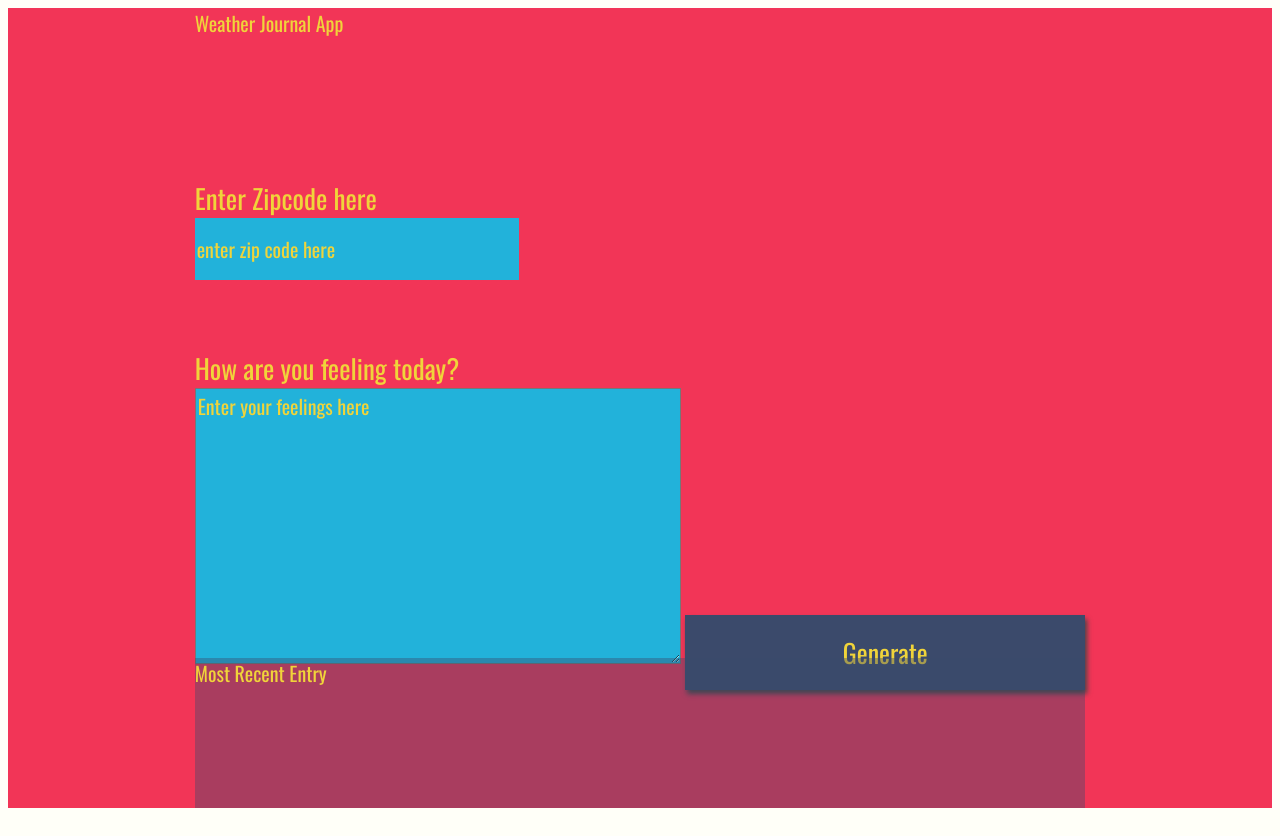
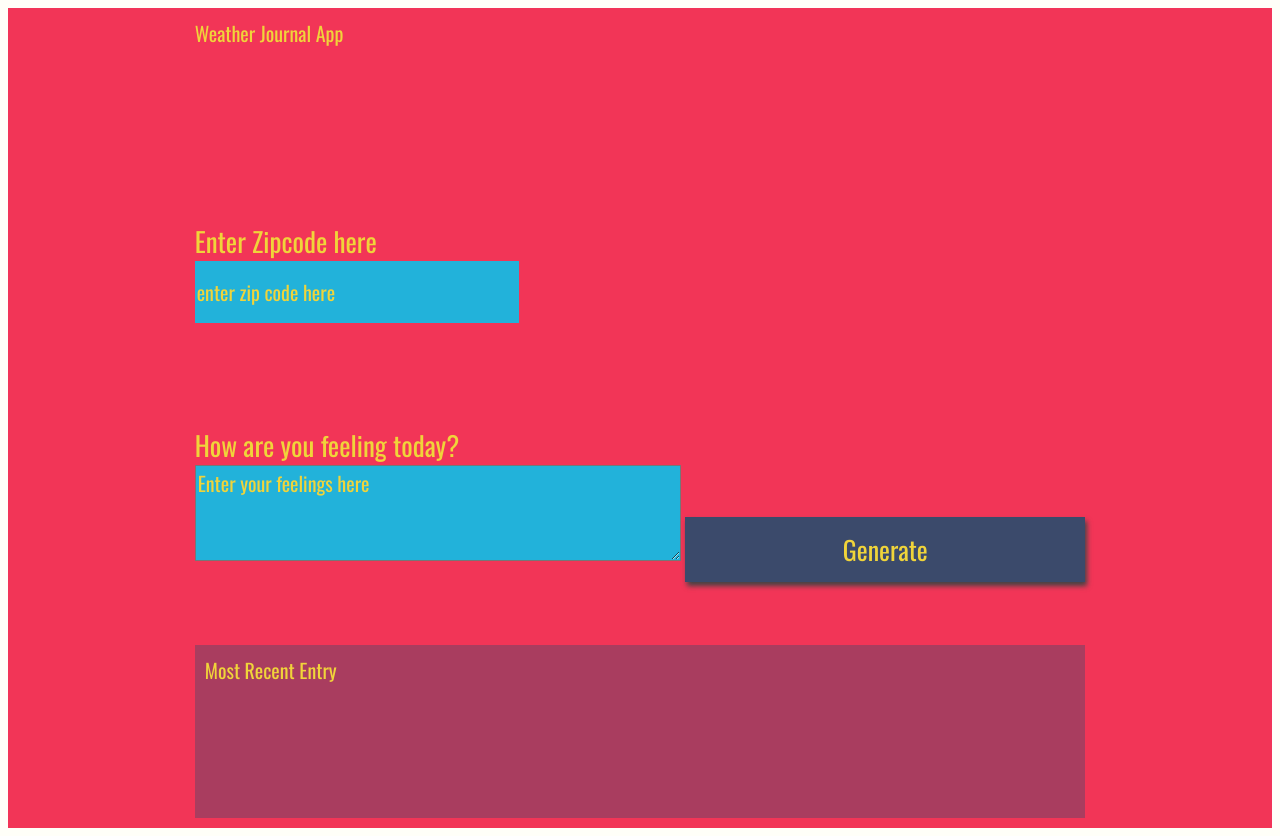
Before and after one commit to briannka/weather-app, a website: page website/index.html in a window 1280 px wide. Drawn offline with nearby package versions, Linux system fonts and the light colour scheme; a web font is replaced by a local one.

Commit message:
updated dependencies and styling

```diff
--- a/server.js
+++ b/server.js
@@ -33,14 +33,8 @@ app.post("/weather", async function(req, res) {
   projectData.feelings = feelings;
   try {
     const result = await callWeatherApi(zip);
-    // console.log("Result in final function: ", result);
     const { weather, main, name } = result;
     const { description } = weather[0];
-    console.log({
-      name,
-      temperature: main.temp,
-      weather: description
-    });
 
     res.send({
       name,
--- a/website/index.html
+++ b/website/index.html
@@ -24,7 +24,7 @@
           class="myInput"
           id="feelings"
           placeholder="Enter your feelings here"
-          rows="9"
+          rows="3"
           cols="50"
         ></textarea>
         <button id="generate" type="submit">Generate</button>
--- a/website/style.css
+++ b/website/style.css
@@ -6,6 +6,7 @@ body {
 #app {
   display: grid;
   grid-auto-rows: minmax(150px, auto);
+  padding: 10px;
   /* grid-template-columns:  */
   height: 100vh;
   background: #f23557;
@@ -17,27 +18,11 @@ body {
 }
 
 .entry {
+  margin-top: 10px;
+  padding: 10px;
   background: rgba(59, 74, 107, 0.4);
   z-index: 10000;
 }
-
-/* #entryHolder {
-
-}
-
-#date {
-}
-
-#temp {
-}
-
-#content {
-}
-
-.headline {
-}
-.title {
-} */
 
 /*  Basic Styling To Override Default For Basic HTML Elements */
 label {
@@ -58,7 +43,7 @@ input {
 
 button {
   width: 400px;
-  height: 75px;
+  height: 65px;
   background: #3b4a6b;
   color: #f0d43a;
   font-size: 26px;
```
Also changed, not shown: 1 other file.
